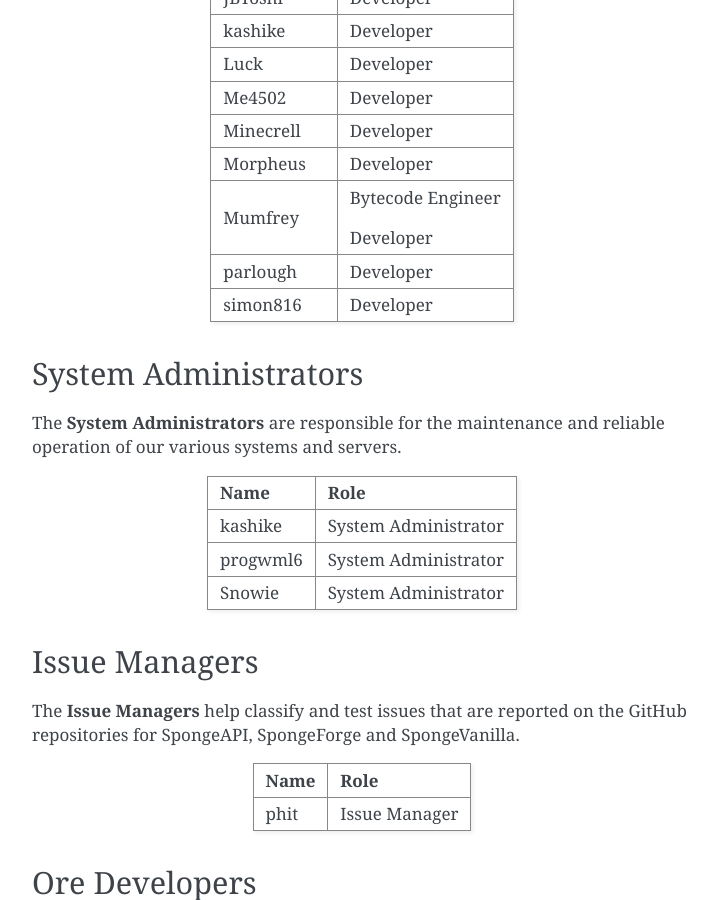
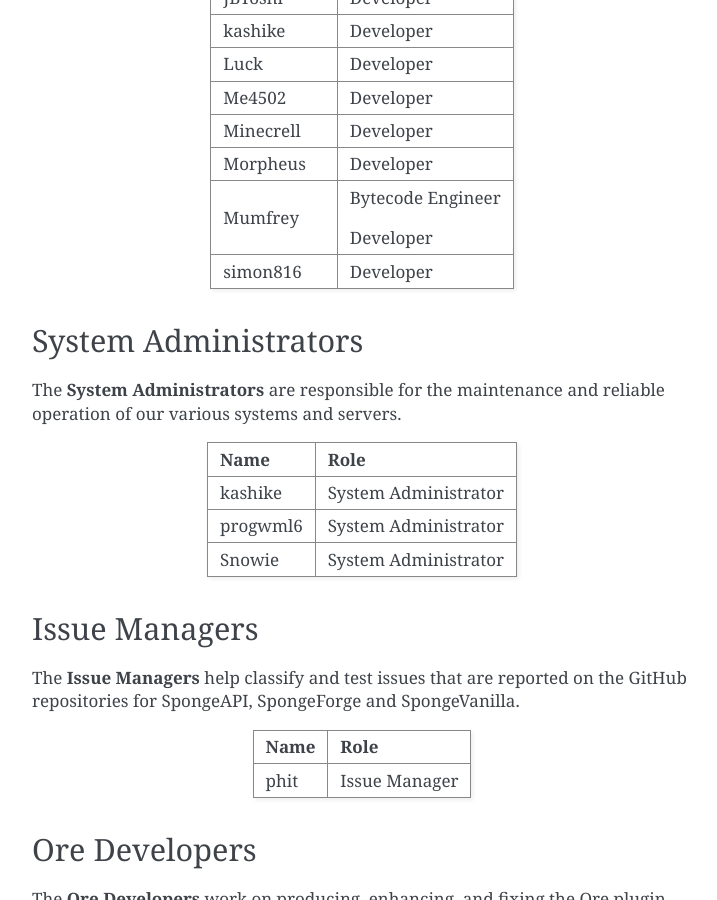
Before and after one commit to SpongePowered/SpongeDocs, a Sphinx documentation site: the page built from source/about/staff.rst, in a window 1280 px wide and 900 px high, scrolled down 1347 px. Shown: the whole window, without its empty margins (388-1105 px from the left). Built offline with Sphinx 7.4.7, drawn with Linux system fonts in a browser that asks for light colours; pages that are not in the unit, such as notebooks, are missing from menus.

Commit message:
Retire parlough

```diff
--- a/source/about/staff.rst
+++ b/source/about/staff.rst
@@ -83,8 +83,6 @@
 | Mumfrey                           | Bytecode Engineer                  |
 |                                   |                                    |
 |                                   | Developer                          |
-+-----------------------------------+------------------------------------+
-| parlough                          | Developer                          |
 +-----------------------------------+------------------------------------+
 | simon816                          | Developer                          |
 +-----------------------------------+------------------------------------+
```
Also changed, not shown: other parts of source/about/staff.rst (+2 -0 lines).
